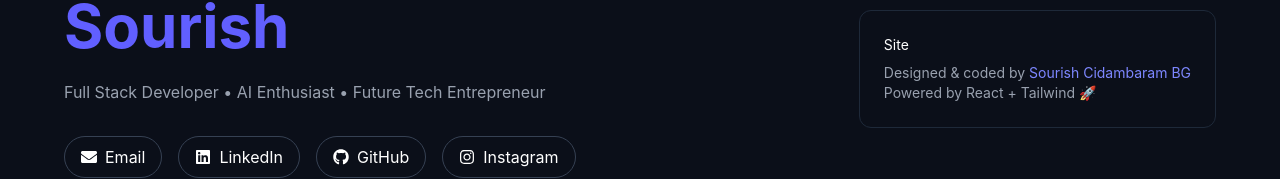
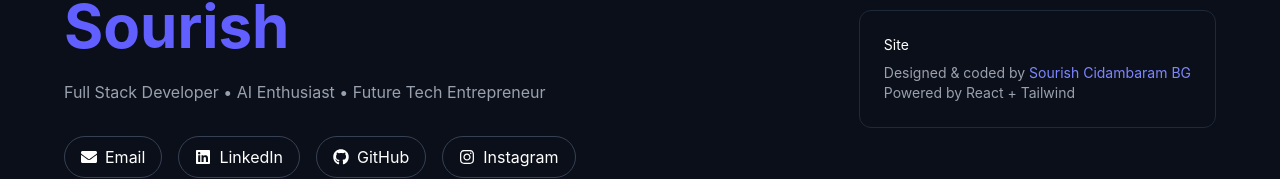
Before and after one commit to Sourish-Cidambaram007-BG/portfolio, a React (Vite) app: page / in a window 1280 px wide. Shown: the part 7471-7650 px from the top of the page. Built offline with nearby package versions, Linux system fonts and the light colour scheme.

Commit message:
Updated portfolio UI with images and interests

```diff
--- a/src/components/Footer.jsx
+++ b/src/components/Footer.jsx
@@ -101,7 +101,7 @@ function Footer() {
             </p>
 
             <p>
-              Powered by React + Tailwind 🚀
+              Powered by React + Tailwind
             </p>
 
           </div>
```
